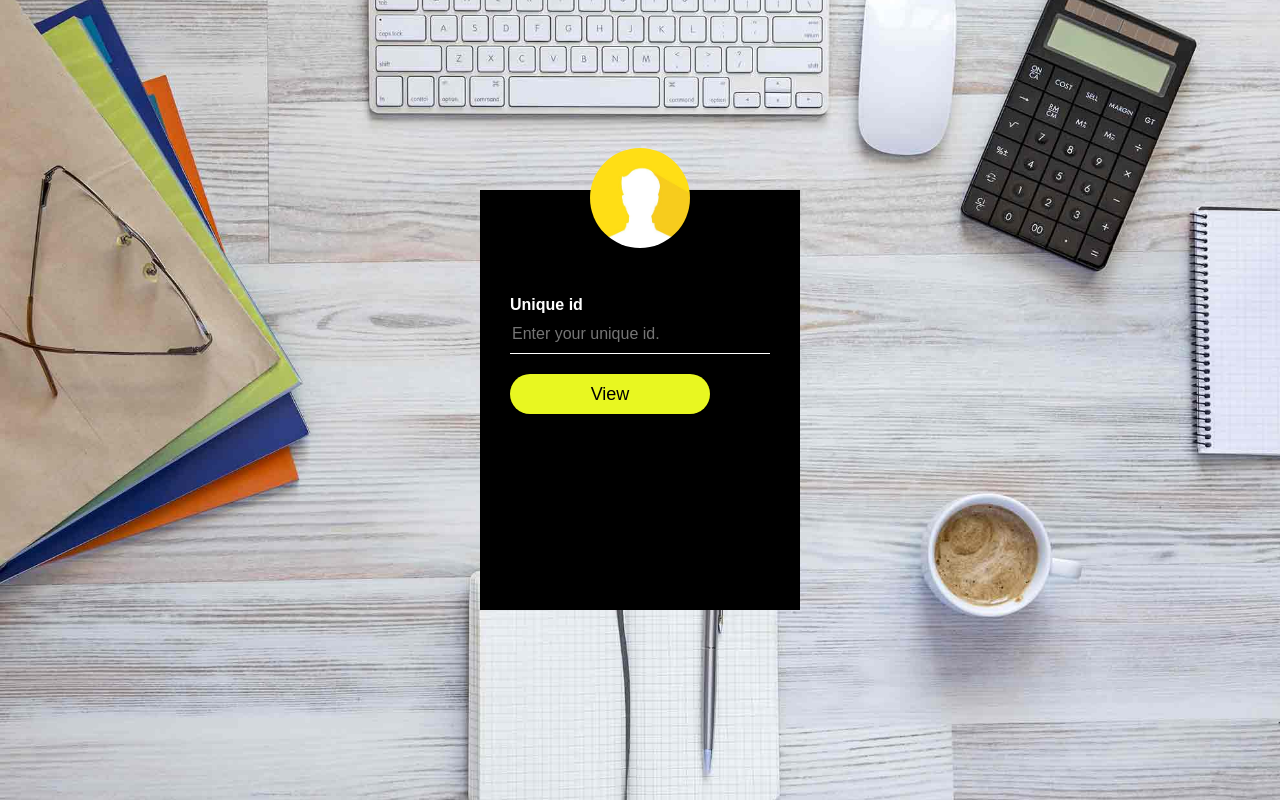
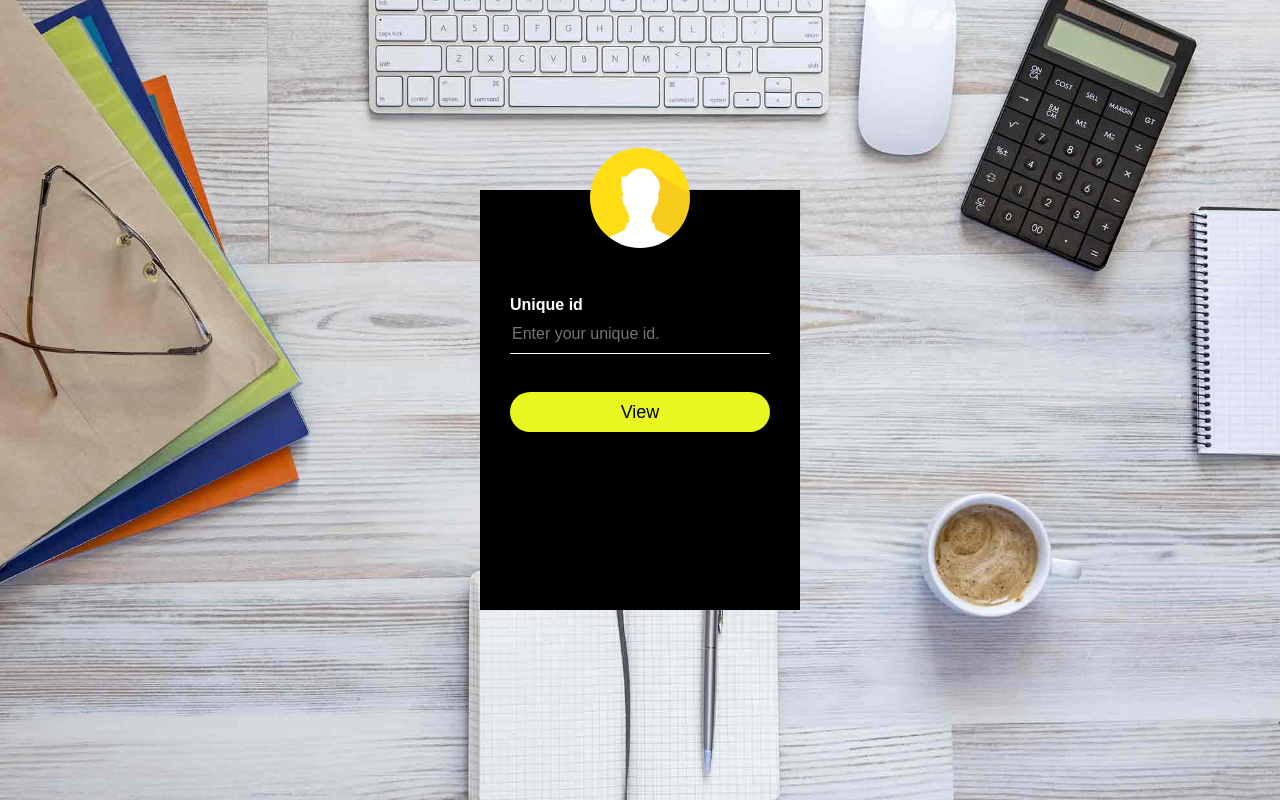
Before and after one commit to alphavoid/code-e-python, a website: page credentials.html in a window 1280 px wide. Drawn offline with nearby package versions, Linux system fonts and the light colour scheme.

Commit message:
button alignment

```diff
--- a/credentials.html
+++ b/credentials.html
@@ -60,7 +60,7 @@ h1{
     border:none;
 outline: none;
 height: 40px;
-width:200px;
+width:260px;
 text-align: center;
 background:#e8f721;
 color:black;
@@ -119,6 +119,7 @@ function myfun(){
     <form>
       <p>Unique id</p>
       <input type="text" name="id" value="" id="myinput" placeholder="Enter your unique id.">
+         <br><br>
       <a href="#"><Button class=" btn " id="abc" onclick="myfun()">View</Button></a><br><br>
 
     <br>
```
